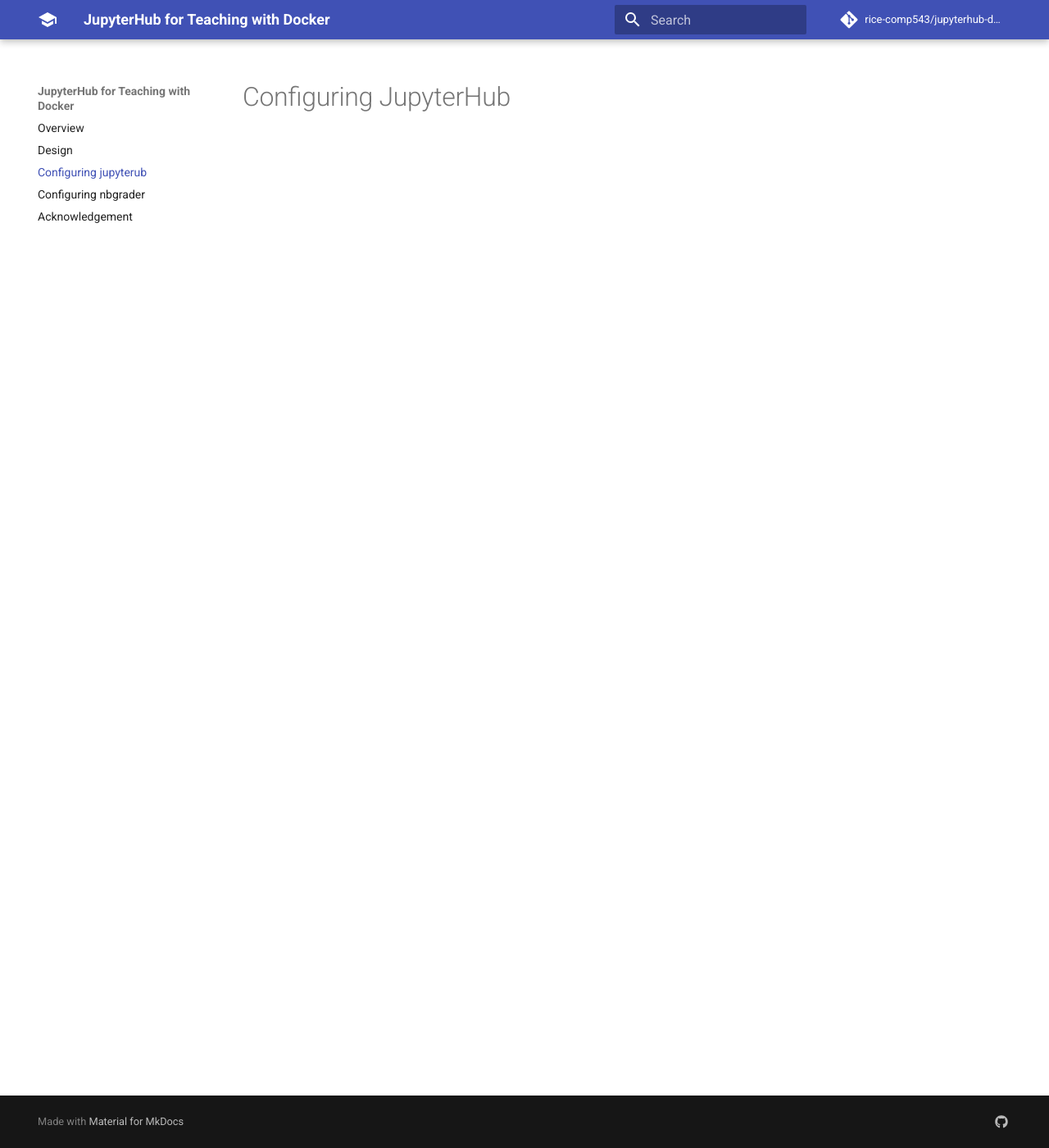
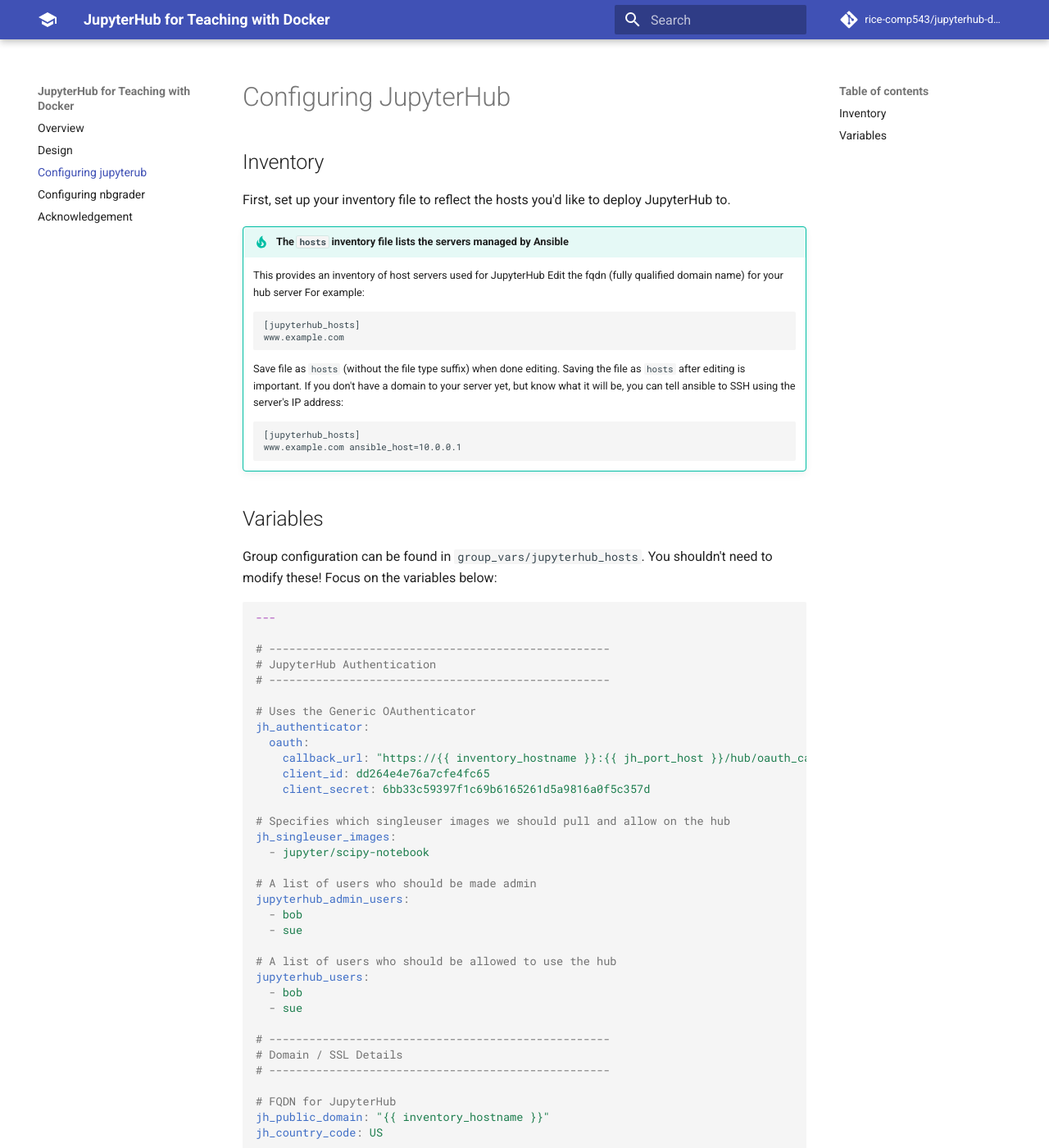
Before and after one commit to gvacaliuc/jupyterhub-deploy-teaching-docker, an MkDocs documentation site: the page built from docs/hub-configuration.md, in a window 1280 px wide and 1400 px high. Shown: the whole window at 82% size. Built offline with MkDocs 1.6.1 and Material for MkDocs 9.7.7, drawn with Linux system fonts in a browser that asks for light colours; comment, search, counter and statistics services are not loaded; some of the changed text lies outside the part shown.

Commit message:
update documentation & variable files

````diff
--- a/docs/hub-configuration.md
+++ b/docs/hub-configuration.md
@@ -1 +1,71 @@
 # Configuring JupyterHub
+
+## Inventory
+
+First, set up your inventory file to reflect the hosts you'd like to deploy
+JupyterHub to.
+
+!!! tip "The `hosts` inventory file lists the servers managed by Ansible"
+
+    This provides an inventory of host servers used for JupyterHub
+    Edit the fqdn (fully qualified domain name) for your hub server
+    For example:
+
+        [jupyterhub_hosts]
+        www.example.com
+
+    Save file as `hosts` (without the file type suffix) when done editing.
+    Saving the file as `hosts` after editing is important.  If you don't have
+    a domain to your server yet, but know what it will be, you can tell
+    ansible to SSH using the server's IP address:
+
+        [jupyterhub_hosts]
+        www.example.com ansible_host=10.0.0.1
+
+## Variables
+
+Group configuration can be found in `group_vars/jupyterhub_hosts`.  You
+shouldn't need to modify these!  Focus on the variables below:
+
+```yaml
+---
+
+# ---------------------------------------------------
+# JupyterHub Authentication
+# ---------------------------------------------------
+
+# Uses the Generic OAuthenticator
+jh_authenticator:
+  oauth:
+    callback_url: "https://{{ inventory_hostname }}:{{ jh_port_host }}/hub/oauth_callback"
+    client_id: dd264e4e76a7cfe4fc65
+    client_secret: 6bb33c59397f1c69b6165261d5a9816a0f5c357d
+
+# Specifies which singleuser images we should pull and allow on the hub
+jh_singleuser_images:
+  - jupyter/scipy-notebook
+
+# A list of users who should be made admin
+jupyterhub_admin_users:
+  - bob
+  - sue
+
+# A list of users who should be allowed to use the hub
+jupyterhub_users:
+  - bob
+  - sue
+
+# ---------------------------------------------------
+# Domain / SSL Details
+# ---------------------------------------------------
+
+# FQDN for JupyterHub
+jh_public_domain: "{{ inventory_hostname }}"
+jh_country_code: US
+
+# Organization Name for the self-signed SSL Certificate
+jh_csr_org_name: Example Organization
+
+# Email for the self-signed SSL Certificate
+jh_csr_email: jane.doe@example.com
+```
````
Also changed, not shown: docs/acknowledgement.md (+6 -0 lines), docs/design.md (+4 -4 lines), 2 other files.
